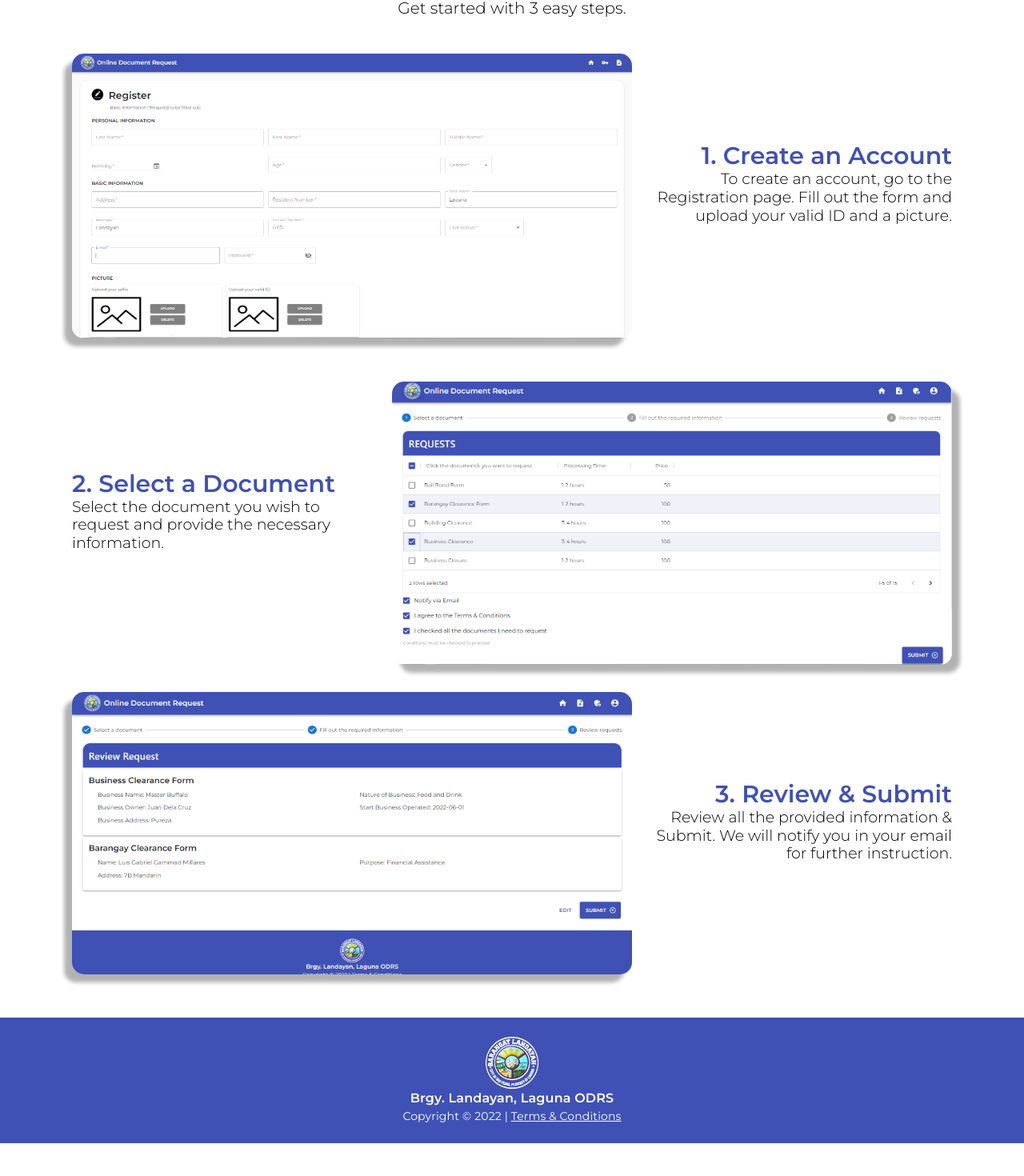
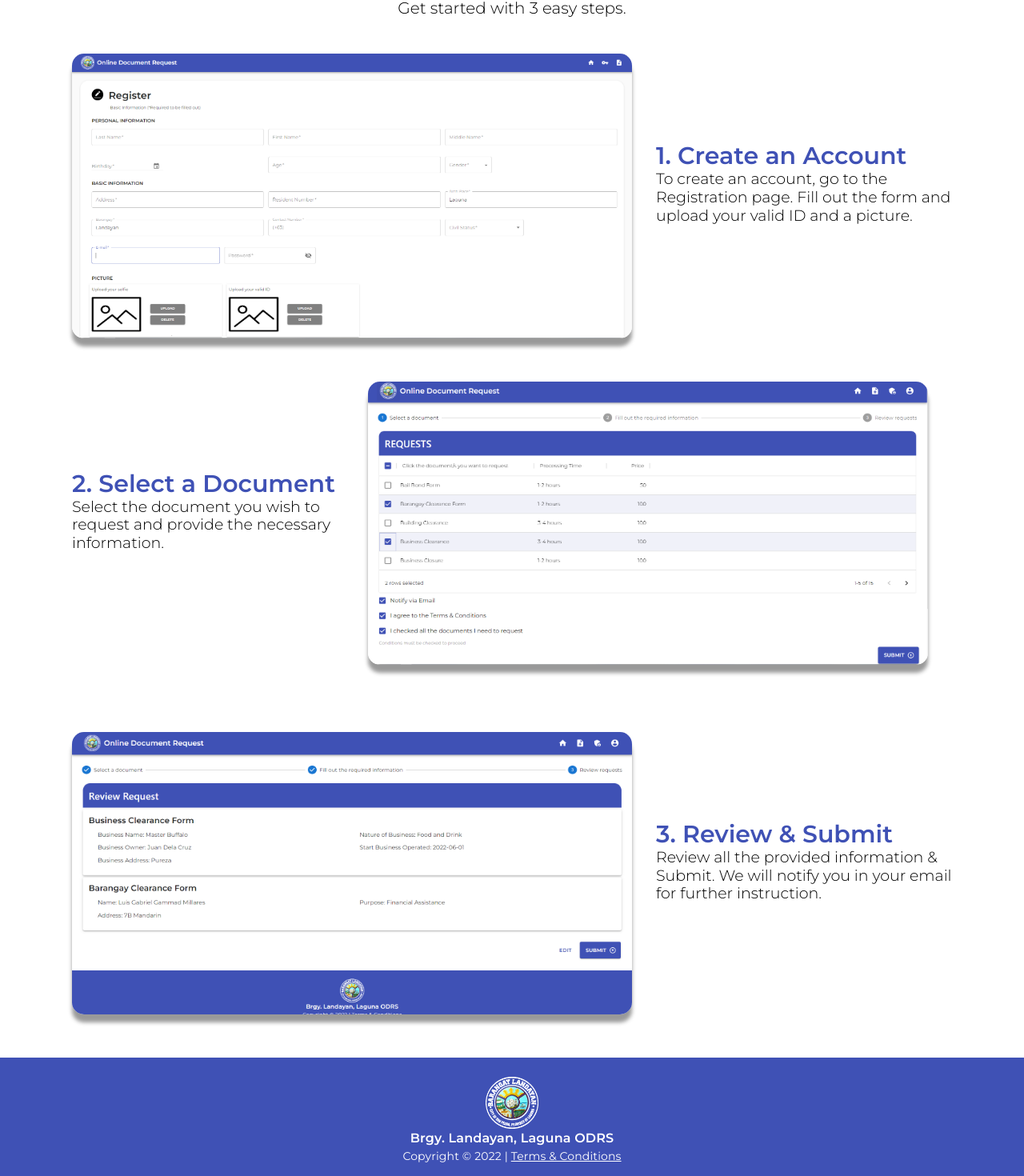
Before and after one commit to ElectivesTeam/barangayrequestsystem, a React (Create React App) app: page / in a window 1280 px wide. Shown: the part 928-2398 px from the top of the page at 80% size. Before the commit the page ends 2357 px from the top, so only its background shows below. Built offline with nearby package versions, Linux system fonts and the light colour scheme.

Commit message:
improved responsiveness & added T&C

```diff
--- a/src/components/Footer.jsx
+++ b/src/components/Footer.jsx
@@ -3,6 +3,13 @@ import { makeStyles } from '@material-ui/core/styles';
 import Box from '@mui/material/Box';
 import Typography from '@mui/material/Typography';
 import Link from '@mui/material/Link';
+import Button from '@mui/material/Button';
+import Dialog from '@mui/material/Dialog';
+import DialogActions from '@mui/material/DialogActions';
+import DialogContent from '@mui/material/DialogContent';
+import DialogContentText from '@mui/material/DialogContentText';
+import DialogTitle from '@mui/material/DialogTitle';
+import Slide from '@mui/material/Slide';
 
 const useStyles = makeStyles((theme) => ({
   logo: {
@@ -10,16 +17,70 @@ const useStyles = makeStyles((theme) => ({
   },
 }));
 
+const Transition = React.forwardRef(function Transition(props, ref) {
+  return <Slide direction="up" ref={ref} {...props} />;
+});
+
+
 const Copyright = () => {
+  const [open, setOpen] = React.useState(false);
+
+  const handleClickOpen = () => {
+    setOpen(true);
+  };
+
+  const handleClose = () => {
+    setOpen(false);
+  };
+
+
+
   return (
+    <div>
+        <Dialog
+          open={open}
+          TransitionComponent={Transition}
+          keepMounted
+          onClose={handleClose}
+          aria-describedby="alert-dialog-slide-description"
+        >
+          <DialogTitle sx={{fontFamily:'Montserrat', fontWeight:600, color:'#3f51b5'}}>{"Terms & Conditions"}</DialogTitle>
+          <DialogContent>
+            <DialogContentText id="alert-dialog-slide-description" sx={{fontFamily:'Montserrat',fontWeight:600,}}>
+            Welcome to ODRS (Brgy. Landayan, Laguna)!
+            </DialogContentText>
+            <br/>
+            <DialogContentText id="alert-dialog-slide-description" sx={{fontFamily:'Montserrat', textAlign:'justify'}}>
+              These terms and conditions outline the rules and regulations for the use of our Website, located at https://landayan-odrs.herokuapp.com/.
+              By accessing this website we assume you accept these terms and conditions. Do not continue to use ODRS if you do not agree to take all of the terms and conditions stated on this page.
+            </DialogContentText>
+            <br/>
+            <DialogContentText id="alert-dialog-slide-description" sx={{fontFamily:'Montserrat', textAlign:'justify'}}>
+            The following terminology applies to these Terms and Conditions, Privacy Statement and Disclaimer Notice and all Agreements: “Client”, “You” and “Your” refers to you, the person log on this website and compliant to the Company's terms and conditions. “The Company”, “Ourselves”, “We”, “Our” and “Us”, refers to our Company. “Party”, “Parties”, or “Us”, refers to both the Client and ourselves. All terms refer to the offer, acceptance and consideration of payment necessary to undertake the process of our assistance to the Client in the most appropriate manner for the express purpose of meeting the Client's needs in respect of provision of the Company's stated services, in accordance with and subject to, prevailing law of Netherlands. Any use of the above terminology or other words in the singular, plural, capitalization and/or he/she or they, are taken as interchangeable and therefore as referring to same.
+            </DialogContentText>
+            <br/>
+            <DialogContentText id="alert-dialog-slide-description" sx={{fontFamily:'Montserrat', textAlign:'justify'}}>
+            License
+            <br/>
+            Unless otherwise stated, Licensors own the intellectual property rights for all material on ODRS. All intellectual property rights are reserved. You may access this from ODRS for your own personal use subjected to restrictions set in these terms and conditions.
+            </DialogContentText>
+          </DialogContent>
+          <DialogActions>
+            <Button variant="contained" onClick={handleClose} sx={{fontFamily:'Montserrat', backgroundColor:"#3f51b5", borderRadius:3 }}>I agree to the terms & conditions</Button>
+          </DialogActions>
+        </Dialog>
+
       <Typography variant="body2" color="white" sx={{fontFamily:'Montserrat'}}>
         {'Copyright © '}
         {new Date().getFullYear()}
         {' | '}
-      <Link color="inherit" href="#">
+        <Link color="inherit" onClick={handleClickOpen} style={{cursor:'pointer'}}>
           Terms & Conditions
         </Link>
       </Typography>
+
+    </div>
+
   );
 }
 
--- a/src/navigation/Home.jsx
+++ b/src/navigation/Home.jsx
@@ -131,14 +131,58 @@ const useStyles = makeStyles((theme) => ({
         },
     },
 
-    // stepsTitle: {
-    //     fontSize:40,
-    //     fontWeight: 600,
-    //     padding: 30,
+    stepsContentContainer: {
+        // padding: '30px 20px 35px 20px',
+        display:'flex',
+        flexDirection:'row',
+        margin:'0 90px',
+        '@media (max-width:600px)': {
 
-    // },
+        },
+        '@media (max-width:1080px)': {
+            margin:0,
+            flexDirection:'column',
+        },
+    },
 
+    stepsContentImage: {
+        borderRadius: 15,
+        width:700,
+        boxShadow:'0px 10px 5px 0px rgba(0,0,0,0.4)',
 
+        '@media (max-width:750px)': {
+            width:550,
+
+        },
+
+        '@media (max-width:500px)': {
+            width:350,
+
+        },
+
+    },
+
+    steps:{
+        textAlign:'center',
+        padding:'0 30px 50px 0',
+        '@media (max-width:1080px)': {
+            padding:0
+        },
+    },
+
+    stepsContentText:{
+        margin:'110px 0',
+        textAlign:'left',
+
+        '@media (max-width:1080px)': {
+          textAlign:'left',
+          margin:'20px 50px'
+        },
+        '@media (max-width:550px)': {
+            margin:'20px 20px',
+            textAlign:'center'
+        },
+    },
 
 }));
 
@@ -247,8 +291,8 @@ function Home() {
         </Grid>
 
 
-        <Grid style={{margin: 'auto'}}>
-            <Grid style={{margin: '45px 0 45px 0'}}>
+        <Grid style={{margin: 'auto'}} >
+            <Grid style={{margin: '45px 0 45px 0'}} >
                 <Typography variant="h1" style={{textAlign:'center',fontSize:40, fontWeight:600, color:'#3f51b5'}}>
                     How it works
                 </Typography>
@@ -257,21 +301,21 @@ function Home() {
                 </Typography>
             </Grid>
             <Grid style={{}}>
-                <Grid style={{display:'flex', flexDirection:'row', margin:'0 90px'}}>
-                    <Grid style={{padding:'0 30px 50px 0'}}>
-                        <img src="../img/step1.png" alt=""  style={{borderRadius: 15, width:700, boxShadow:'-10px 10px 5px 0px rgba(0,0,0,0.3)'}} />
+                <Grid style={{}} className={classes.stepsContentContainer}>
+                    <Grid style={{}} className={classes.steps}>
+                        <img src="../img/step1.PNG" alt="" className={classes.stepsContentImage} />
                     </Grid>
-                    <Grid style={{margin:'110px 0'}}>
-                        <Typography variant="h2" style={{fontSize:30, fontWeight: 600, textAlign:'right', color:'#3f51b5'}}>
+                    <Grid className={classes.stepsContentText}>
+                        <Typography variant="h2" style={{fontSize:30, fontWeight: 600,  color:'#3f51b5'}}>
                             1. Create an Account
                         </Typography>
-                        <Typography variant="h2" style={{fontSize:19, textAlign:'right'}}>
+                        <Typography variant="h2" style={{fontSize:19 }}>
                             To create an account, go to the Registration page. Fill out the form and upload your valid ID and a picture.
                         </Typography>
                     </Grid>
                 </Grid>
-                <Grid style={{display:'flex', flexDirection:'row', margin:'0 90px'}}>
-                    <Grid style={{margin:'110px 0'}}>
+                <Grid style={{}} className={classes.stepsContentContainer}>
+                    <Grid className={classes.stepsContentText}>
                         <Typography variant="h2" style={{fontSize:30, fontWeight: 600, color:'#3f51b5'}}>
                             2. Select a Document
                         </Typography>
@@ -279,19 +323,19 @@ function Home() {
                             Select the document you wish to request and provide the necessary information.
                         </Typography>
                     </Grid>
-                    <Grid style={{padding:'0 0 30px 50px'}}>
-                        <img src="../img/step2.png" alt="" style={{borderRadius: 15, width:700, boxShadow:'10px 10px 5px 0px rgba(0,0,0,0.3)'}} />
+                    <Grid className={classes.steps}>
+                        <img src="../img/step2.PNG" alt="" className={classes.stepsContentImage} style={{marginBottom:30}} />
                     </Grid>
                 </Grid>
-                <Grid style={{display:'flex', flexDirection:'row', margin:'0 90px'}}>
-                    <Grid style={{padding:'0 30px 50px 0'}}>
-                        <img src="../img/step3.png" alt="" style={{borderRadius: 15, width:700, boxShadow:'-10px 10px 5px 0px rgba(0,0,0,0.3)'}} />
+                <Grid style={{}} className={classes.stepsContentContainer}>
+                    <Grid className={classes.steps}>
+                        <img src="../img/step3.PNG" alt="" className={classes.stepsContentImage}  />
                     </Grid>
-                    <Grid style={{margin:'110px 0'}}>
-                        <Typography variant="h2" style={{fontSize:30, fontWeight: 600, textAlign:'right', color:'#3f51b5'}}>
+                    <Grid className={classes.stepsContentText}>
+                        <Typography variant="h2" style={{fontSize:30, fontWeight: 600, color:'#3f51b5'}}>
                             3. Review & Submit
                         </Typography>
-                        <Typography variant="h2" style={{fontSize:19, textAlign:'right'}}>
+                        <Typography variant="h2" style={{fontSize:19}}>
                             Review all the provided information & Submit. We will notify you in your email for further instruction.
                         </Typography>
                     </Grid>
```
Lines whose indentation alone changed are shown as unchanged.
